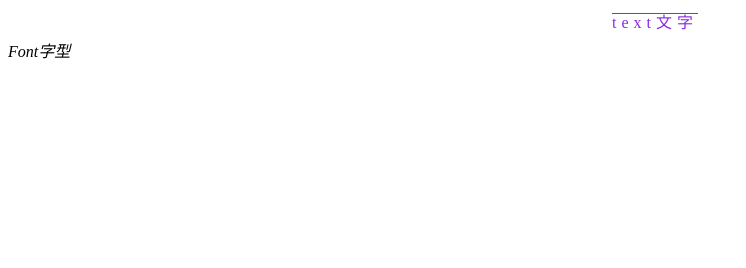
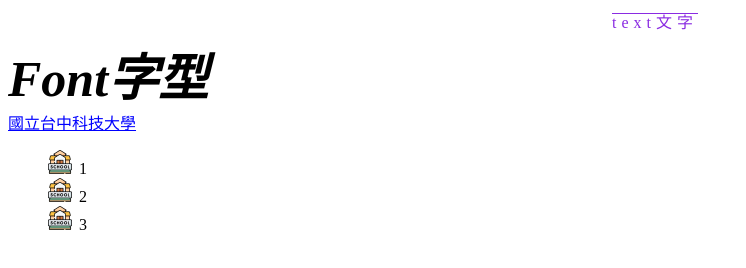
Before and after one commit to 3411207070/3411207070, a plain HTML site: page css_all.html in a window 1280 px wide. Shown: the whole page, without its empty margins (0-746 px from the left). Drawn offline with Linux system fonts and the light colour scheme.

Commit message:
Add files via upload

```diff
--- a/css_all.html
+++ b/css_all.html
@@ -41,14 +41,57 @@
         .font_style{
             font-style: italic;
         }
+        /*字體粗細*/
+        .font_weight{
+            font-weight: bold;
+        }
+        /*字體大小*/
+        .font_size{
+            font-size: 50px;
+        }
+        /*字型*/
+        .font_family{
+            font-family: "標楷體";
+        }
+        /*link未訪問*/
+        .a_link:link{
+            color: blue;
+        }
+        /*link訪問過*/
+        .a_link:visited{
+            color: red;
+        }
+        /*link移入*/
+        .a_link:hover{
+            text-decoration: none;
+        }
+        /*link點下*/
+        .a_link:active{
+            color: green;
+        }
+        /*List列表*/
+        .list{
+            /*類型*/
+            list-style-type:georgian;
+            /*位置*/
+            list-style-position: inside;
+            /*圖片*/
+            list-style-image: url('school2.png');
+        }
     </style>
 </head>
 <body>
     <div class="text_color text_align text_height text_decoration text_indent text_spacing">
         text文字
     </div>
-    <div class="font_style">
+    <div class="font_style font_weight font_size font_family">
         Font字型
     </div>
+    <a href="#" class="a_link">國立台中科技大學</a>
+    <ol class="list">
+        <li>1</li>
+        <li>2</li>
+        <li>3</li>
+    </ol>
 </body>
 </html>
```
Also changed, not shown: school2.png (added).
